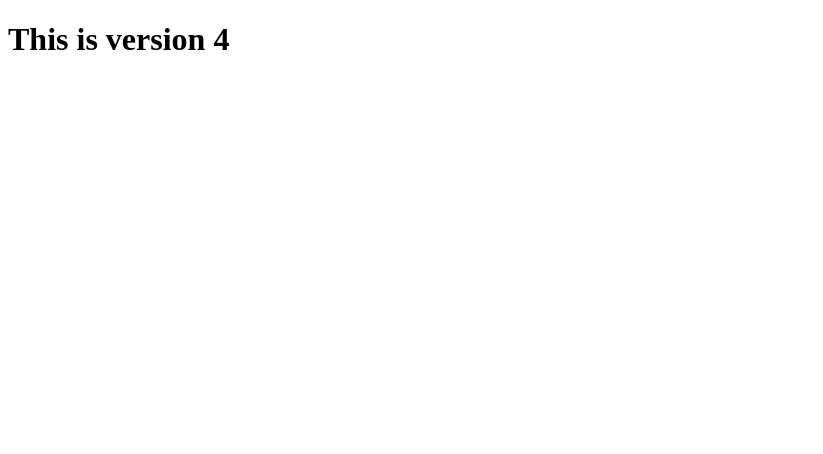
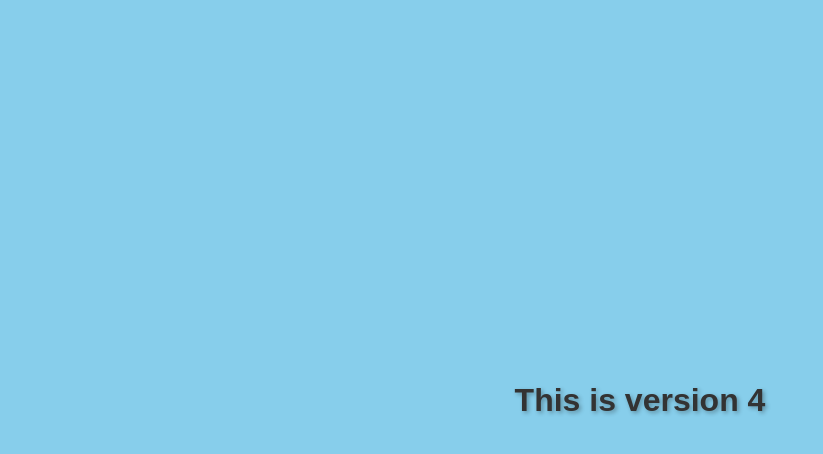
Before and after one commit to rajeshthapaliya/demo, a plain HTML site: page index.html in a window 1280 px wide. Shown: the whole page, without its empty margins (0-823 px from the left). Drawn offline with Linux system fonts and the light colour scheme.

Commit message:
Design Successful

```diff
--- a/index.html
+++ b/index.html
@@ -4,8 +4,23 @@
     <meta charset="UTF-8">
     <meta name="viewport" content="width=device-width, initial-scale=1.0">
     <title>Document</title>
+    <style>
+        body {
+            background-color: #87CEEB; /* Light blue color */
+            color: #333; /* Dark text color */
+            font-family: Arial, sans-serif; /* Font style */
+            display: flex; /* Centering */
+            justify-content: center; /* Center horizontally */
+            align-items: center; /* Center vertically */
+            height: 100vh; /* Full viewport height */
+            margin: 0; /* Remove default margin */
+        }
+        h1 {
+            text-shadow: 2px 2px 4px rgba(0, 0, 0, 0.3); /* Soft shadow effect */
+        }
+    </style>
 </head>
 <body>
-    <h1> This is version 4</h1>
+    <h1>This is version 4</h1>
 </body>
 </html>
```
